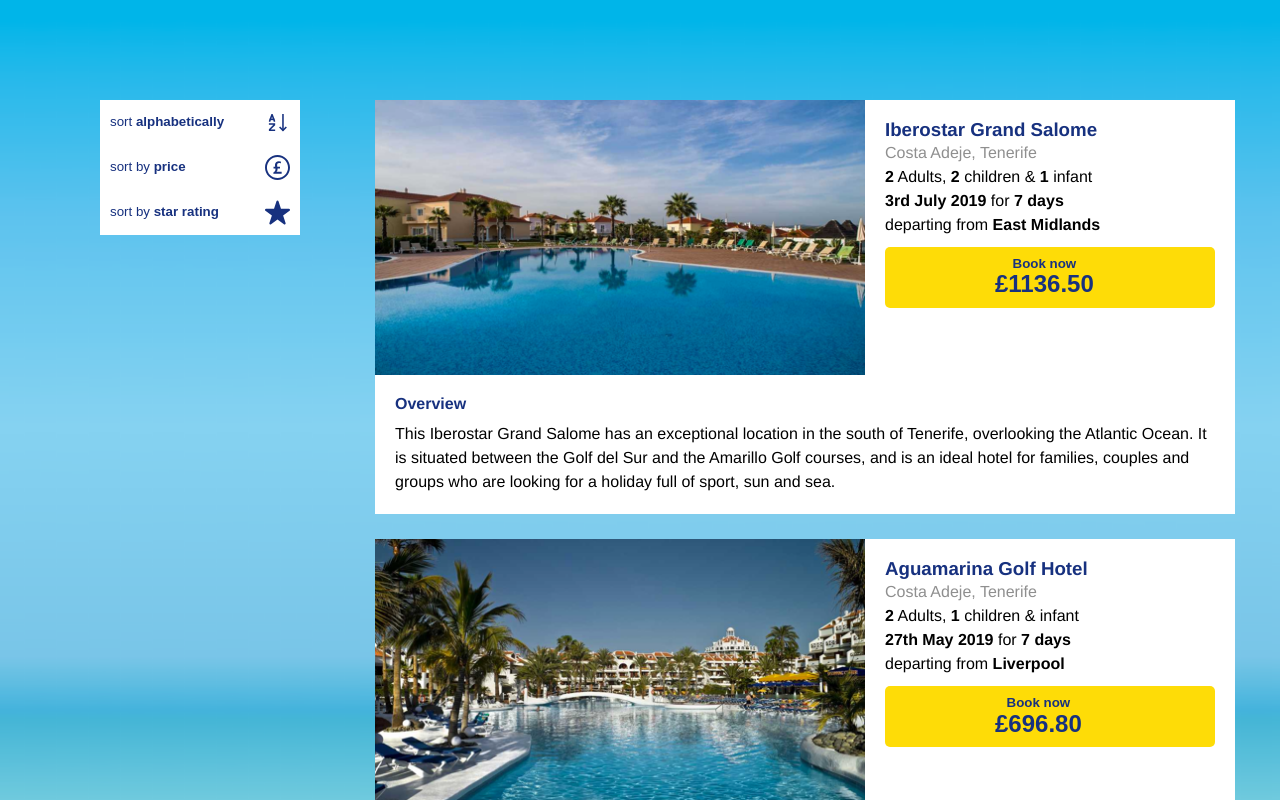
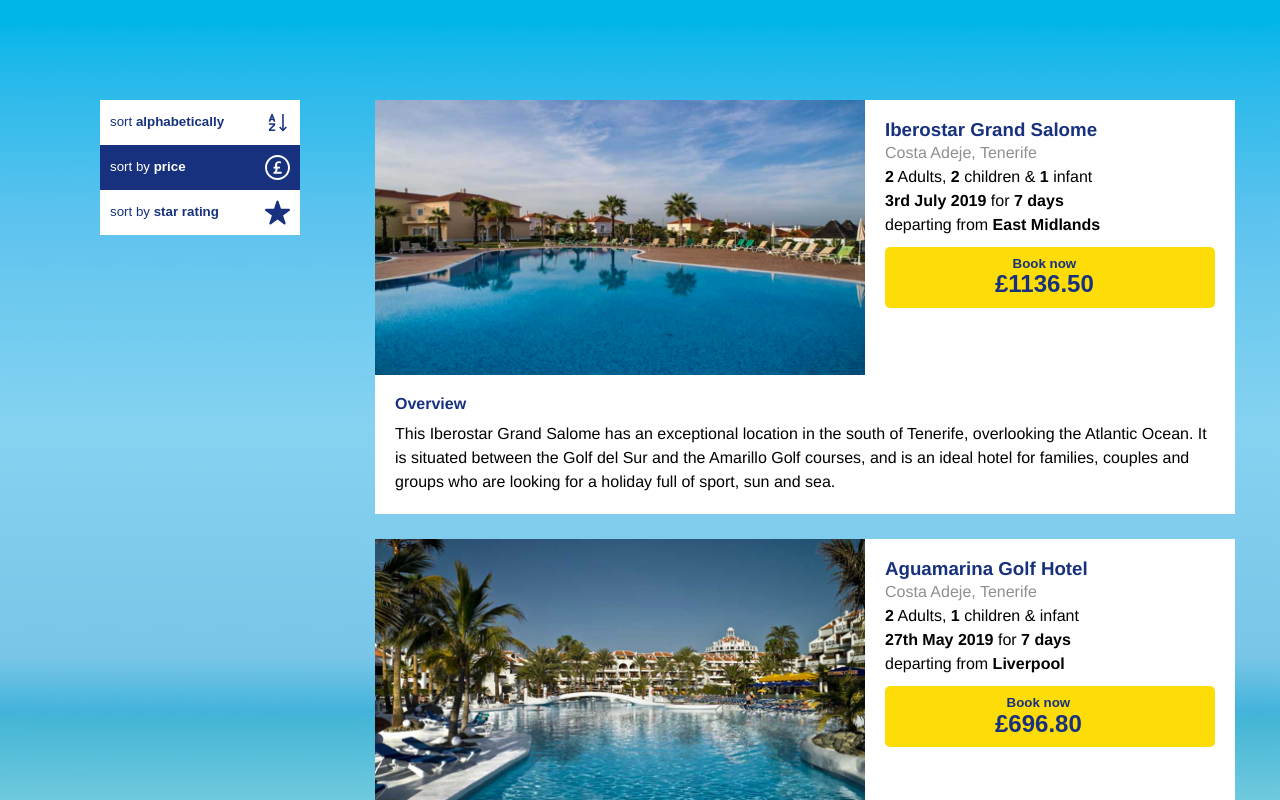
Before and after one commit to tsmjohnpascual/hotels-component, a React (Vite) app: page / in a window 1280 px wide. Shown: the top 800 px of the page. Built offline with nearby package versions, Linux system fonts and the light colour scheme.

Commit message:
sort functionality

```diff
--- a/src/components/Hotel/Hotel.jsx
+++ b/src/components/Hotel/Hotel.jsx
@@ -6,12 +6,12 @@ import HotelCard from '../HotelCard/HotelCard'
 import { sortAlphabetically, sortByPrice, sortByRating } from '../../utils/sort'
 
 const Hotels = ({ hotels }) => {
-  const defaultSort = sortByPrice(hotels)
-  const [hotelSortOrder, setHotelSortOrder] = useState(defaultSort)
+  const [hotelSortOrder, setHotelSortOrder] = useState(hotels)
+  const [activeSort, setActiveSort] = useState('price')
 
   return (
     <>
-      <Sort/>
+      <Sort hotelSortOrder={hotelSortOrder} setHotelSortOrder={setHotelSortOrder} activeSort={activeSort} setActiveSort={setActiveSort}/>
       <div className={styles.container}>
         {hotelSortOrder.map((hotel) => {
           return <HotelCard hotel={hotel} key={hotel.id}/>
--- a/src/components/Sort/Sort.jsx
+++ b/src/components/Sort/Sort.jsx
@@ -1,17 +1,57 @@
 import React from 'react'
 import styles from './Sort.module.css'
+import { sortAlphabetically, sortByPrice, sortByRating } from '../../utils/sort'
 
-const Sort = () => {
+const Sort = ({ hotelSortOrder, setHotelSortOrder, activeSort, setActiveSort }) => {
+  const handleSortAlphabetically = () => {
+    const sortedArray = sortAlphabetically(hotelSortOrder)
+    setHotelSortOrder(sortedArray)
+    setActiveSort('alphabetic')
+  }
+
+  const handleSortByPrice = () => {
+    const sortedArray = sortByPrice(hotelSortOrder)
+    setHotelSortOrder(sortedArray)
+    setActiveSort('price')
+  }
+
+  const handleSortByRating = () => {
+    const sortedArray = sortByRating(hotelSortOrder)
+    setHotelSortOrder(sortedArray)
+    setActiveSort('rating')
+  }
+
   return (
     <div className={styles.container}>
       <aside>
         <ul>
           <li>
-            <button><div>sort <strong>alphabetically</strong></div><SortAZIcon /></button>
+            <button
+              className={activeSort === 'alphabetic' ? styles.selected : null}
+              onClick={handleSortAlphabetically}
+            >
+                <div>sort <strong>alphabetically</strong></div>
+                {activeSort === 'alphabetic' ? <SortAZIconSelected /> : <SortAZIcon />}
+            </button>
           </li>
-          <li><button><div>sort by <strong>price</strong></div><SortPriceIcon /></button>
+          <li>
+            <button
+              className={activeSort === 'price' ? styles.selected : null}
+              onClick={handleSortByPrice}
+            >
+              <div>sort by <strong>price</strong></div>
+              {activeSort === 'price' ? <SortPriceIconSelected /> : <SortPriceIcon />}
+            </button>
           </li>
-          <li><button><div>sort by <strong>star rating</strong></div><SortStarIcon /></button></li>
+          <li>
+            <button
+              className={activeSort === 'rating' ? styles.selected : null}
+              onClick={handleSortByRating}
+            >
+              <div>sort by <strong>star rating</strong></div>
+              {activeSort === 'rating' ? <SortStarIconSelected /> : <SortStarIcon />}
+            </button>
+          </li>
         </ul>
       </aside>
     </div>
@@ -24,9 +64,21 @@ const SortAZIcon = () => {
   )
 }
 
+const SortAZIconSelected = () => {
+  return (
+    <svg version="1.1" id="Layer_1" xmlns="http://www.w3.org/2000/svg" xmlnsXlink="http://www.w3.org/1999/xlink" viewBox="0 0 32 32" enableBackground="new 0 0 32 32" xmlSpace="preserve" fill="#000000"><g id="SVGRepo_bgCarrier" strokeWidth="0"></g><g id="SVGRepo_tracerCarrier" strokeLinecap="round" strokeLinejoin="round"></g><g id="SVGRepo_iconCarrier"> <line fill="none" stroke="#ffffff" strokeWidth="2" strokeMiterlimit="10" x1="23" y1="26.1" x2="23" y2="5"></line> <polyline fill="none" stroke="#ffffff" strokeWidth="2" strokeMiterlimit="10" points="18.7,21.8 23,26.1 27.3,21.8 "></polyline> <polyline fill="none" stroke="#ffffff" strokeWidth="2" strokeMiterlimit="10" points="12,15 12,14 9.1,6 8.9,6 6,14 6,15 "></polyline> <line fill="none" stroke="#ffffff" strokeWidth="2" strokeMiterlimit="10" x1="6" y1="12" x2="12" y2="12"></line> <polyline fill="none" stroke="#ffffff" strokeWidth="2" strokeMiterlimit="10" points="5,18 12,18 12,19 6,25 6,26 13,26 "></polyline> </g></svg>
+  )
+}
+
 const SortPriceIcon = () => {
   return (
     <svg fill="#17317f" version="1.1" id="Layer_1" xmlns="http://www.w3.org/2000/svg" xmlnsXlink="http://www.w3.org/1999/xlink" viewBox="0 0 512 512" enableBackground="new 0 0 512 512" xmlSpace="preserve"><g id="SVGRepo_bgCarrier" strokeWidth="0"></g><g id="SVGRepo_tracerCarrier" strokeLinecap="round" strokeLinejoin="round"></g><g id="SVGRepo_iconCarrier"> <g> <path d="M256,0C114.609,0,0,114.609,0,256s114.609,256,256,256s256-114.609,256-256S397.391,0,256,0z M256,472 c-119.297,0-216-96.703-216-216S136.703,40,256,40s216,96.703,216,216S375.297,472,256,472z"></path> <path d="M340.812,384H171.188v-25.969c22.844-10.812,43.359-34.062,43.359-61.906c0-7,0-13.188-1.547-20.562h-38.344v-32.906 h32.938c-1.562-10.469-3.5-23.25-3.5-36.031c0-47.641,33.688-78.625,81.75-78.625c20.5,0,35.641,4.656,43.75,9.281l-8.531,36.031 c-7.375-3.875-18.188-7.359-33.297-7.359c-29.047,0-39.109,19.375-39.109,42.219c0,12.797,1.531,23.641,4.25,34.484h54.188v32.906 h-49.938c0.375,11.625,0.375,23.25-2.688,34.484c-3.891,13.172-11.625,24.375-22.5,34.062v0.766h108.844V384z"></path> </g> </g></svg>
+  )
+}
+
+const SortPriceIconSelected = () => {
+  return (
+    <svg fill="#ffffff" version="1.1" id="Layer_1" xmlns="http://www.w3.org/2000/svg" xmlnsXlink="http://www.w3.org/1999/xlink" viewBox="0 0 512 512" enableBackground="new 0 0 512 512" xmlSpace="preserve" stroke="#ffffff"><g id="SVGRepo_bgCarrier" strokeWidth="0"></g><g id="SVGRepo_tracerCarrier" strokeLinecap="round" strokeLinejoin="round"></g><g id="SVGRepo_iconCarrier"> <g> <path d="M256,0C114.609,0,0,114.609,0,256s114.609,256,256,256s256-114.609,256-256S397.391,0,256,0z M256,472 c-119.297,0-216-96.703-216-216S136.703,40,256,40s216,96.703,216,216S375.297,472,256,472z"></path> <path d="M340.812,384H171.188v-25.969c22.844-10.812,43.359-34.062,43.359-61.906c0-7,0-13.188-1.547-20.562h-38.344v-32.906 h32.938c-1.562-10.469-3.5-23.25-3.5-36.031c0-47.641,33.688-78.625,81.75-78.625c20.5,0,35.641,4.656,43.75,9.281l-8.531,36.031 c-7.375-3.875-18.188-7.359-33.297-7.359c-29.047,0-39.109,19.375-39.109,42.219c0,12.797,1.531,23.641,4.25,34.484h54.188v32.906 h-49.938c0.375,11.625,0.375,23.25-2.688,34.484c-3.891,13.172-11.625,24.375-22.5,34.062v0.766h108.844V384z"></path> </g> </g></svg>
   )
 }
 
@@ -36,4 +88,10 @@ const SortStarIcon = () => {
   )
 }
 
+const SortStarIconSelected = () => {
+  return (
+    <svg fill="#ffffff" viewBox="0 0 1920 1920" xmlns="http://www.w3.org/2000/svg" stroke="#ffffff"><g id="SVGRepo_bgCarrier" strokeWidth="0"></g><g id="SVGRepo_tracerCarrier" strokeLinecap="round" strokeLinejoin="round"></g><g id="SVGRepo_iconCarrier"> <path d="M1915.918 737.475c-10.955-33.543-42.014-56.131-77.364-56.131h-612.029l-189.063-582.1v-.112C1026.394 65.588 995.335 43 959.984 43c-35.237 0-66.41 22.588-77.365 56.245L693.443 681.344H81.415c-35.35 0-66.41 22.588-77.365 56.131-10.955 33.544.79 70.137 29.478 91.03l495.247 359.831-189.177 582.212c-10.955 33.657 1.13 70.25 29.817 90.918 14.23 10.278 30.946 15.487 47.66 15.487 16.716 0 33.432-5.21 47.775-15.6l495.134-359.718 495.021 359.718c28.574 20.781 67.087 20.781 95.662.113 28.687-20.668 40.658-57.261 29.703-91.03l-189.176-582.1 495.36-359.83c28.574-20.894 40.433-57.487 29.364-91.03" fillRule="evenodd"></path> </g></svg>
+  )
+}
+
 export default Sort
--- a/src/components/Sort/Sort.module.css
+++ b/src/components/Sort/Sort.module.css
@@ -19,3 +19,8 @@ button {
   color: #17317f;
   width: 200px;
 }
+
+.selected {
+  background-color: #17317f;
+  color: white;
+}
```
